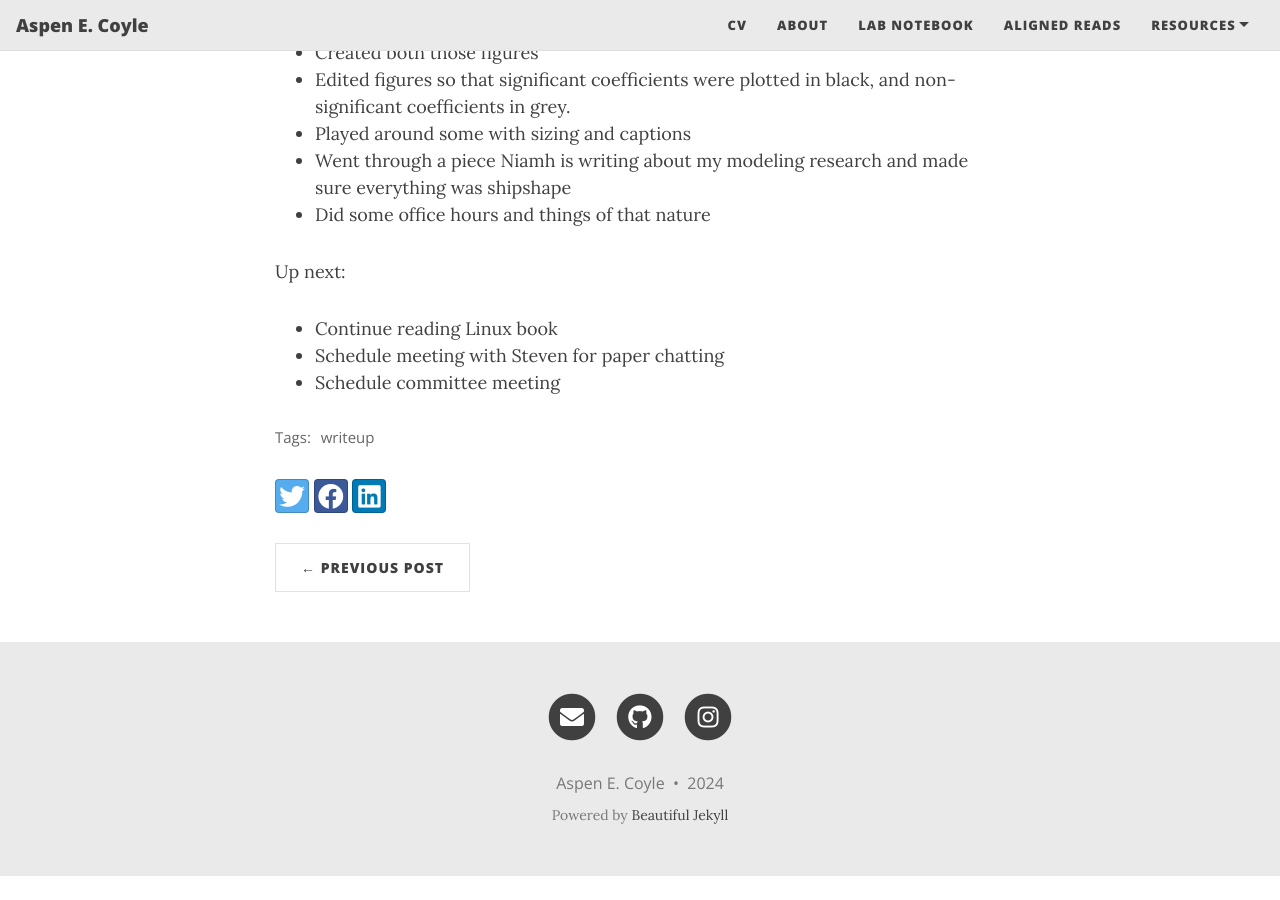
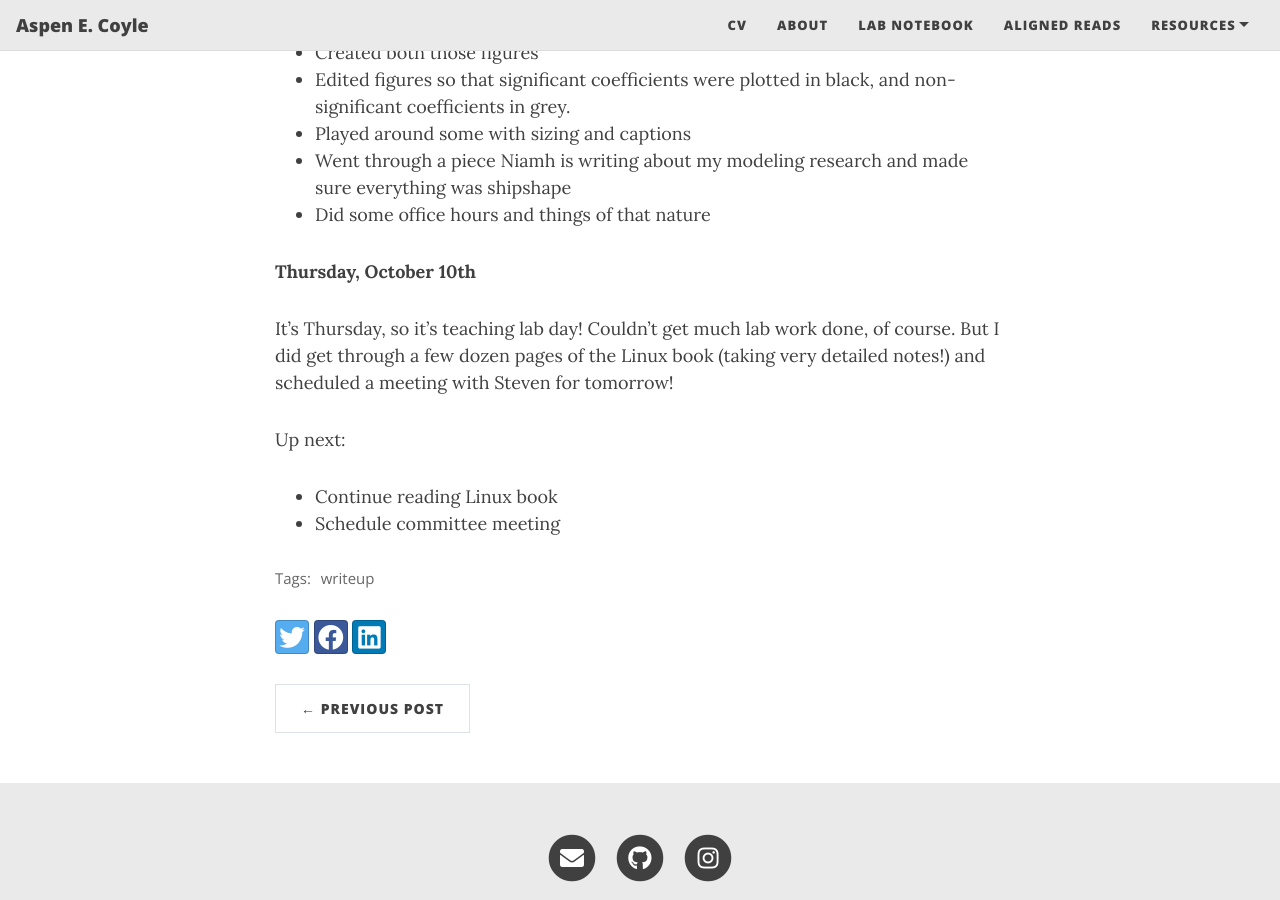
Before and after one commit to aspencoyle/aspencoyle.github.io, a Jekyll site: the page built from _posts/2024-10-01-October_posts.md, in a window 1280 px wide and 900 px high, scrolled down 3937 px. Built offline with Jekyll 4.4.1, drawn with Linux system fonts in a browser that asks for light colours; nearby versions of some CDN libraries; before the commit the page ends 4813 px from its top, so only the background shows below that.

Commit message:
new notebook post

```diff
--- a/_posts/2024-10-01-October_posts.md
+++ b/_posts/2024-10-01-October_posts.md
@@ -104,7 +104,11 @@ Spent the morning at the UW career fair, and the afternoon working on my graphs.
 - Went through a piece Niamh is writing about my modeling research and made sure everything was shipshape
 - Did some office hours and things of that nature
 
+**Thursday, October 10th**
+
+It's Thursday, so it's teaching lab day! Couldn't get much lab work done, of course. But I did get
+through a few dozen pages of the Linux book (taking very detailed notes!) and scheduled a meeting with Steven for tomorrow!
+
 Up next:
 - Continue reading Linux book
-- Schedule meeting with Steven for paper chatting
 - Schedule committee meeting
```
